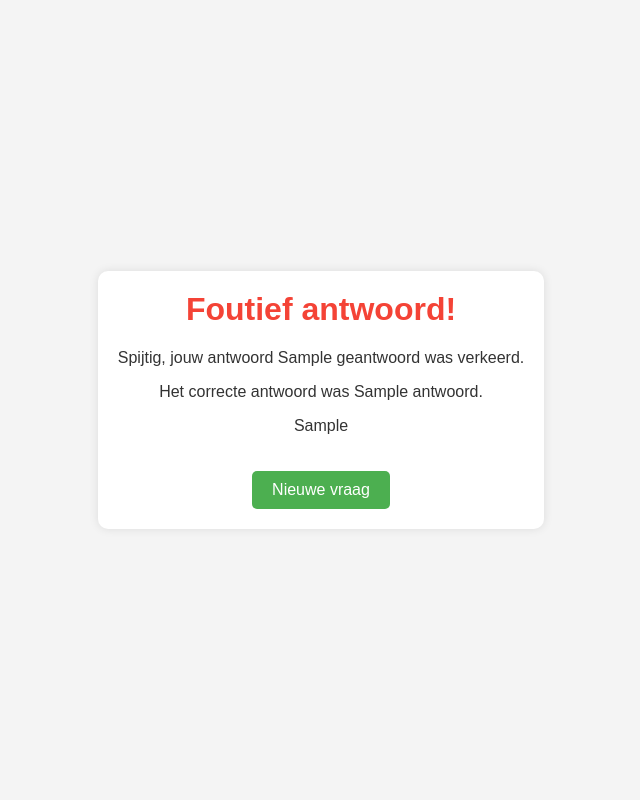
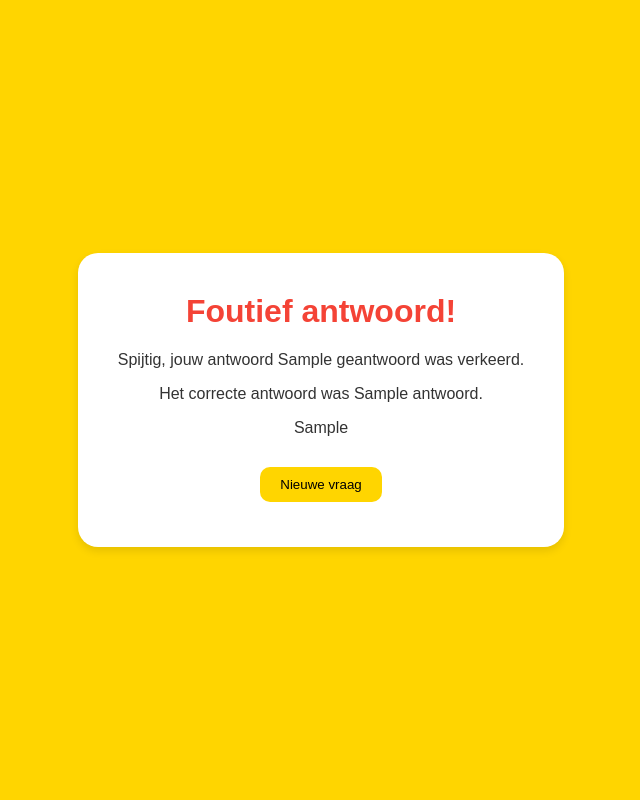
Before and after one commit to PieterJanDelie/portal, a Flask app: template templates/Quiz/quiz_incorrect.html in a window 1280 px wide. Shown: the whole page, without its empty margins (319-959 px from the left). Run offline with Flask 3, Linux system fonts and the light colour scheme; the template is opened without the code that fills it: most values are stand-ins (such as "Sample title", 1, 10 or a date in 2020).

Commit message:
Layout aangepast

```diff
--- a/templates/Quiz/quiz_end.html
+++ b/templates/Quiz/quiz_end.html
@@ -49,6 +49,7 @@
         border-radius: 10px;
         cursor: pointer;
         transition: background-color 0.3s ease;
+        margin: 20px 0px 5px 0px;
       }
 
       .play-again-button:hover {
@@ -68,7 +69,9 @@
         />
         <h1 class="thank-you">Bedankt om te spelen!</h1>
         <p class="score">Je eindscore is: {{ eindscore }}/5</p>
-        <a href="/Quiz"><button class="play-again-button">Opnieuw spelen</button></a>
+        <a href="/Quiz"
+          ><button class="play-again-button">Opnieuw spelen</button></a
+        >
       </div>
     </div>
   </body>
--- a/templates/Quiz/quiz_incorrect.html
+++ b/templates/Quiz/quiz_incorrect.html
@@ -1,25 +1,24 @@
 <!DOCTYPE html>
 <html lang="nl">
   <head>
-    <meta charset="utf-8">
+    <meta charset="utf-8" />
     <title>Incorrect Answer</title>
     <style>
       body {
-            font-family: Arial, sans-serif;
-            background-color: #f4f4f4;
         margin: 0;
         padding: 0;
+        font-family: Arial, sans-serif;
+        background-color: #ffd500;
         display: flex;
         justify-content: center;
         align-items: center;
         height: 100vh;
       }
       .container {
-            max-width: 600px;
-            background-color: #fff;
-            border-radius: 10px;
-            box-shadow: 0px 0px 10px rgba(0, 0, 0, 0.1);
-            padding: 20px;
+        background-color: #ffffff;
+        padding: 40px;
+        border-radius: 20px;
+        box-shadow: 0 4px 8px rgba(0, 0, 0, 0.1);
         text-align: center;
       }
       h1 {
@@ -28,23 +27,25 @@
       }
       p {
         color: #333;
+        margin-bottom: 10px;
       }
       .new-question-btn {
-            background-color: #4caf50;
+        background-color: #ffd500;
         border: none;
-            color: white;
         padding: 10px 20px;
         text-align: center;
         text-decoration: none;
         display: inline-block;
-            font-size: 16px;
-            margin-top: 20px;
         border-radius: 5px;
         cursor: pointer;
         transition: background-color 0.3s ease;
+        padding: 10px 20px;
+        margin: 20px 0px 5px 0px;
+        border-radius: 10px;
       }
       .new-question-btn:hover {
-            background-color: #45a049;
+        background-color: #b59600;
+        color: #ffffff;
       }
     </style>
   </head>
@@ -54,7 +55,9 @@
       <p>Spijtig, jouw antwoord {{geantwoord}} was verkeerd.</p>
       <p>Het correcte antwoord was {{antwoord}}.</p>
       <p>{{laatste_tekstje}}</p>
-        <a href="/Quiz/StartQuiz"><button class="new-question-btn">Nieuwe vraag</button></a>
+      <a href="/Quiz/StartQuiz"
+        ><button class="new-question-btn">Nieuwe vraag</button></a
+      >
     </div>
   </body>
 </html>
```
Also changed, not shown: templates/Quiz/quiz.html (+7 -4 lines), templates/Quiz/quiz_correct.html (+15 -11 lines), templates/Quiz/quiz_start.html (+6 -23 lines). Lines whose indentation alone changed are shown as unchanged.
